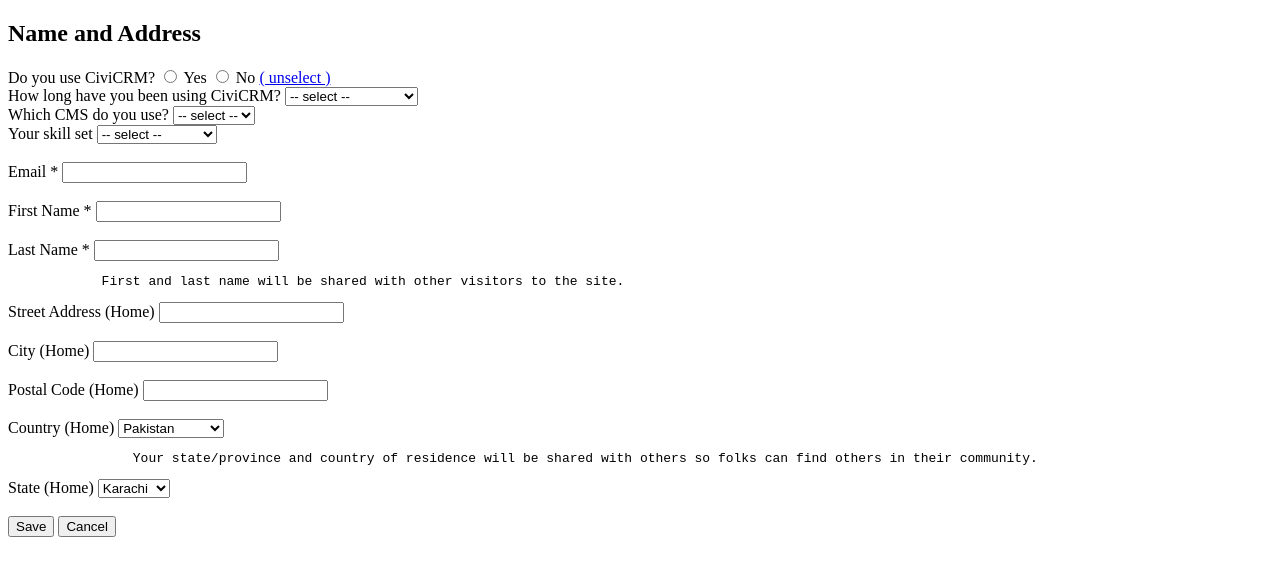
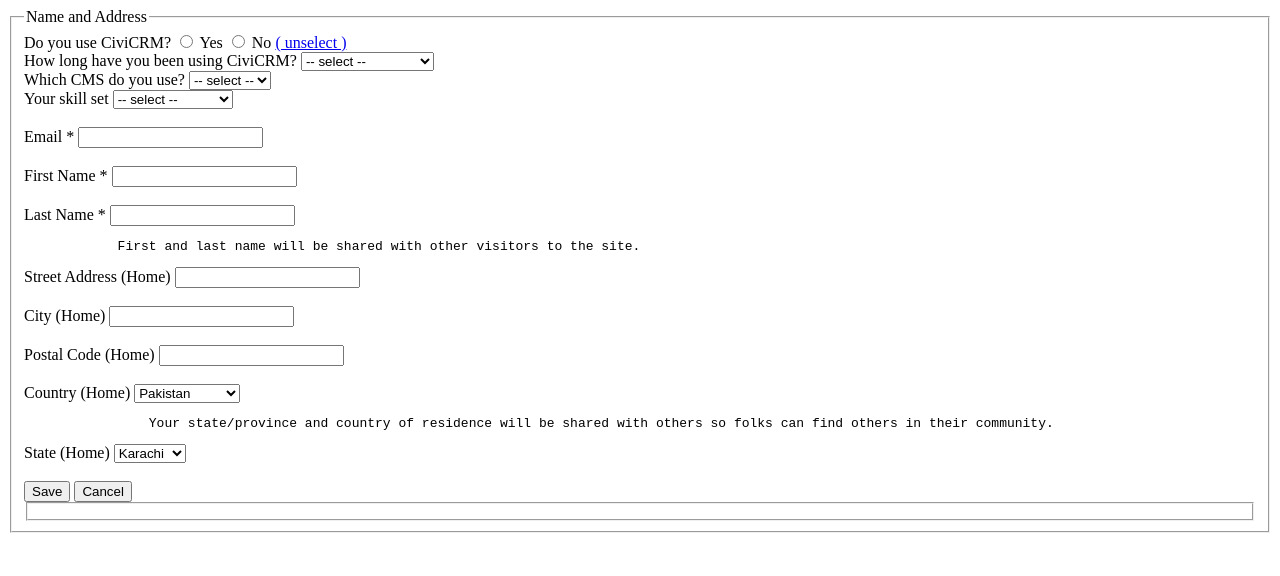
Before and after one commit to wasifashraf01/HTML-Form, a plain HTML site: page index.html in a window 1280 px wide. Drawn offline with Linux system fonts and the light colour scheme.

Commit message:
Update index.html

```diff
--- a/index.html
+++ b/index.html
@@ -6,8 +6,9 @@
     <title>Task-01</title>
 </head>
 <body>
+    <fieldset>
+    <legend>Name and Address</legend>
     <form>
-        <h2>Name and Address</h2>
 <div>
     <label>Do you use CiviCRM?</label>
     <input type="radio" name="civicrm" value="yes" id="yes">
@@ -102,5 +103,6 @@
     <button type="reset">Cancel</button>
 </div>
     </form>
+    <fieldset>
 </body>
 </html>
```
